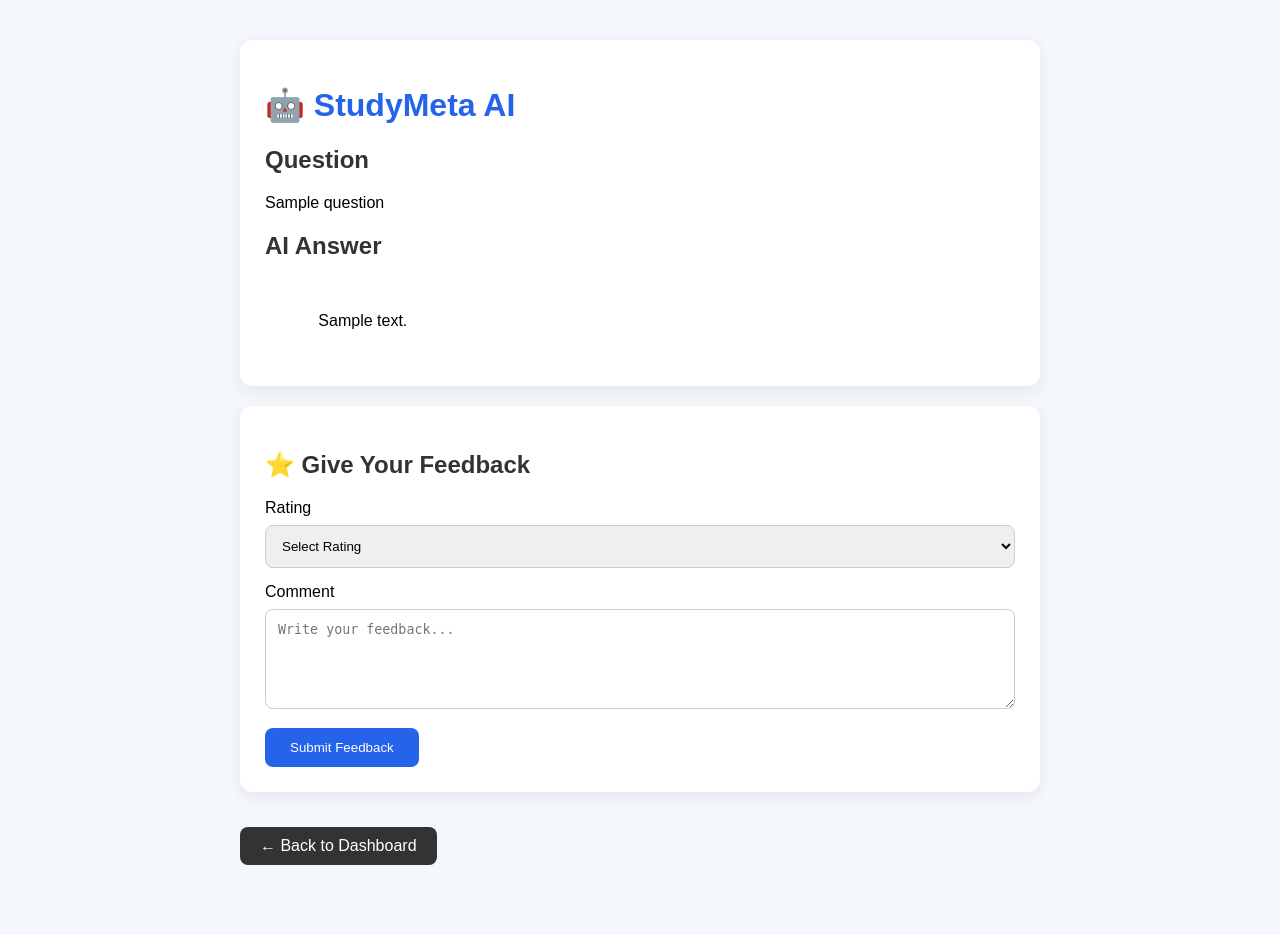
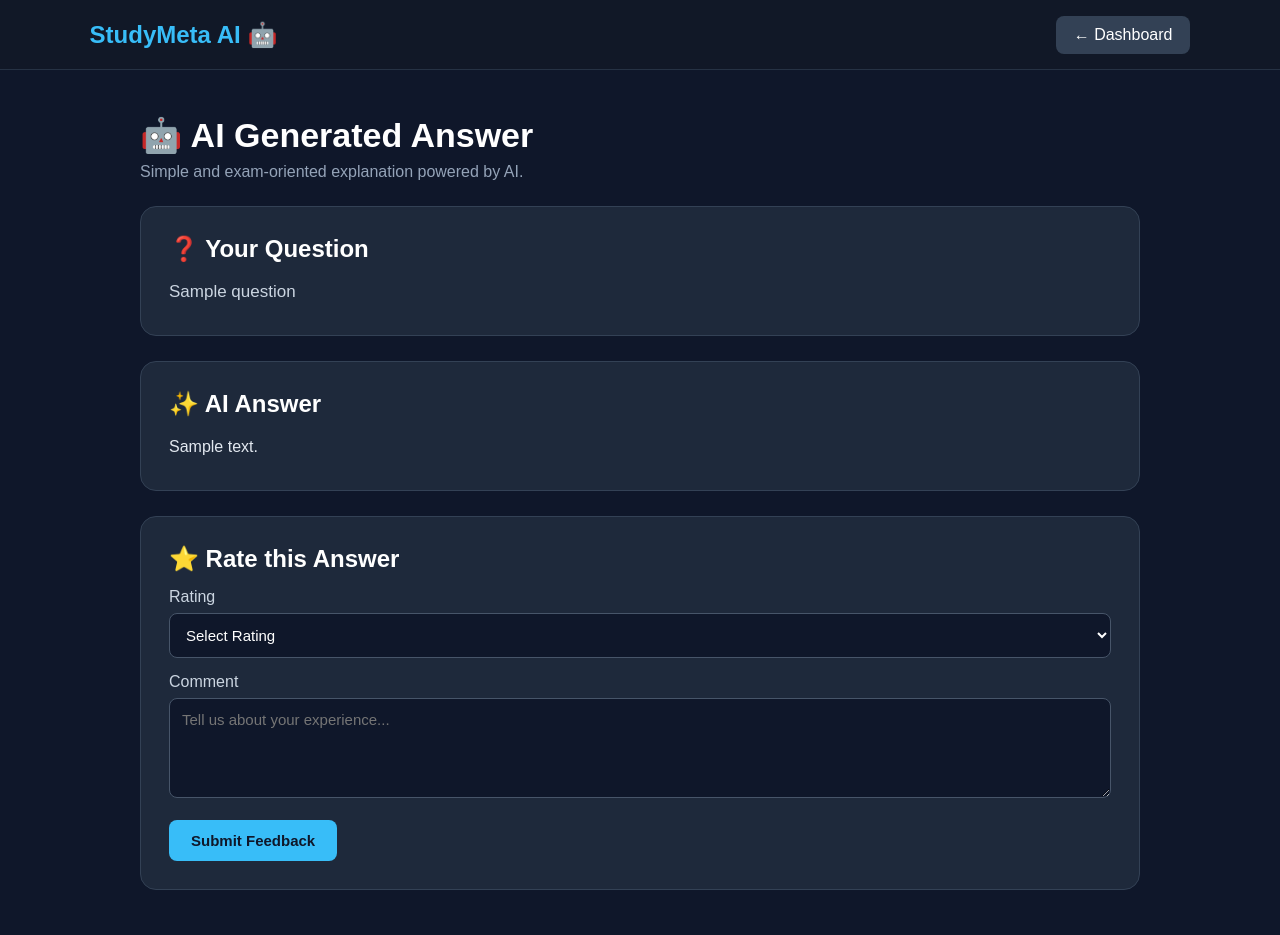
Before and after one commit to sakshishelke281-ctrl/study-meta-ai, a Flask app: template templates/answer.html in a window 1280 px wide. Before the commit the page ends 865 px from the top, so only its background shows below. Run offline with Flask 3, Linux system fonts and the light colour scheme; the template is opened without the code that fills it: most values are stand-ins (such as "Sample title", 1, 10 or a date in 2020); some libraries are stand-ins or nearby versions.

Commit message:
Improve AI answer page

```diff
--- a/templates/answer.html
+++ b/templates/answer.html
@@ -1,103 +1,236 @@
 <!DOCTYPE html>
-<html>
+<html lang="en">
+
 <head>
+    <meta charset="UTF-8">
+    <meta name="viewport" content="width=device-width, initial-scale=1.0">
+
     <title>AI Answer - StudyMeta AI</title>
 
     <style>
+        * {
+            margin: 0;
+            padding: 0;
+            box-sizing: border-box;
+            font-family: Arial, sans-serif;
+        }
+
         body {
-            font-family: Arial, sans-serif;
-            background: #f4f7fb;
-            margin: 0;
-            padding: 40px;
+            background: #0f172a;
+            color: white;
+            min-height: 100vh;
+        }
+
+        nav {
+            height: 70px;
+            background: #111827;
+            display: flex;
+            justify-content: space-between;
+            align-items: center;
+            padding: 0 7%;
+            border-bottom: 1px solid #263244;
+        }
+
+        .logo {
+            font-size: 24px;
+            font-weight: bold;
+            color: #38bdf8;
+        }
+
+        .back {
+            text-decoration: none;
+            color: white;
+            background: #334155;
+            padding: 10px 18px;
+            border-radius: 8px;
+        }
+
+        .back:hover {
+            background: #475569;
         }
 
         .container {
-            max-width: 800px;
-            margin: auto;
+            width: 86%;
+            max-width: 1000px;
+            margin: 45px auto;
         }
 
-        .card {
-            background: white;
-            padding: 25px;
-            border-radius: 12px;
-            margin-bottom: 20px;
-            box-shadow: 0 4px 15px rgba(0,0,0,0.08);
+        .title {
+            margin-bottom: 25px;
         }
 
-        h1 {
-            color: #2563eb;
+        .title h1 {
+            font-size: 34px;
+            margin-bottom: 8px;
         }
 
-        h2 {
-            color: #333;
+        .title p {
+            color: #94a3b8;
         }
 
-        .answer {
-            line-height: 1.7;
-            white-space: pre-wrap;
+        .question-box,
+        .answer-box,
+        .feedback-box {
+            background: #1e293b;
+            border: 1px solid #334155;
+            border-radius: 16px;
+            padding: 28px;
+            margin-bottom: 25px;
         }
 
-        .feedback {
-            margin-top: 20px;
+        .question-box h2,
+        .answer-box h2,
+        .feedback-box h2 {
+            margin-bottom: 15px;
+        }
+
+        .question {
+            color: #cbd5e1;
+            font-size: 17px;
+            line-height: 1.7;
+        }
+
+        .answer-content {
+            color: #e2e8f0;
+            line-height: 1.8;
+            font-size: 16px;
+        }
+
+        .answer-content h3 {
+            color: #38bdf8;
+            margin: 20px 0 10px;
+        }
+
+        .answer-content p {
+            margin-bottom: 10px;
+        }
+
+        .answer-content li {
+            margin: 8px 0 8px 22px;
+        }
+
+        .feedback-box label {
+            display: block;
+            margin: 15px 0 7px;
+            color: #cbd5e1;
         }
 
         select,
         textarea {
             width: 100%;
             padding: 12px;
-            margin-top: 8px;
-            margin-bottom: 15px;
-            border: 1px solid #ccc;
             border-radius: 8px;
-            box-sizing: border-box;
+            border: 1px solid #475569;
+            background: #0f172a;
+            color: white;
+            font-size: 15px;
         }
 
         textarea {
-            height: 100px;
+            min-height: 100px;
             resize: vertical;
         }
 
-        button {
-            background: #2563eb;
-            color: white;
+        .btn {
+            margin-top: 18px;
             border: none;
-            padding: 12px 25px;
+            background: #38bdf8;
+            color: #0f172a;
+            padding: 12px 22px;
             border-radius: 8px;
+            font-weight: bold;
             cursor: pointer;
+            font-size: 15px;
         }
 
-        button:hover {
-            background: #1d4ed8;
+        .btn:hover {
+            background: #0ea5e9;
         }
 
-        .dashboard-btn {
-            display: inline-block;
-            margin-top: 15px;
-            padding: 10px 20px;
-            background: #333;
-            color: white;
-            text-decoration: none;
-            border-radius: 8px;
+        @media (max-width: 600px) {
+
+            nav {
+                padding: 0 5%;
+            }
+
+            .logo {
+                font-size: 20px;
+            }
+
+            .container {
+                width: 92%;
+                margin: 30px auto;
+            }
+
+            .title h1 {
+                font-size: 28px;
+            }
+
+            .question-box,
+            .answer-box,
+            .feedback-box {
+                padding: 20px;
+            }
         }
     </style>
+
 </head>
 
 <body>
 
+    <nav>
+
+        <div class="logo">
+            StudyMeta AI 🤖
+        </div>
+
+        <a href="/dashboard" class="back">
+            ← Dashboard
+        </a>
+
+    </nav>
+
+
     <div class="container">
 
-    <div class="card">
+        <div class="title">
 
-        <h1>🤖 StudyMeta AI</h1>
+            <h1>
+                🤖 AI Generated Answer
+            </h1>
 
-        <h2>Question</h2>
+            <p>
+                Simple and exam-oriented explanation powered by AI.
+            </p>
 
-        <p>{{ question }}</p>
+        </div>
 
-        <h2>AI Answer</h2>
 
-        <div class="answer">
-            {{ answer }}
+        <!-- QUESTION -->
+
+        <div class="question-box">
+
+            <h2>
+                ❓ Your Question
+            </h2>
+
+            <div class="question">
+                {{ question }}
+            </div>
+
+        </div>
+
+
+        <!-- AI ANSWER -->
+
+        <div class="answer-box">
+
+            <h2>
+                ✨ AI Answer
+            </h2>
+
+            <div class="answer-content">
+                {{ answer|safe }}
             </div>
 
         </div>
@@ -105,40 +238,67 @@
 
         <!-- FEEDBACK -->
 
-    <div class="card feedback">
+        <div class="feedback-box">
 
-        <h2>⭐ Give Your Feedback</h2>
+            <h2>
+                ⭐ Rate this Answer
+            </h2>
 
             <form action="/feedback" method="POST">
 
-            <!-- Answer ID -->
-            <input type="hidden"
+                <input
+                    type="hidden"
                     name="answer_id"
-                   value="{{ answer_id }}">
+                    value="{{ answer_id }}"
+                >
 
-            <label>Rating</label>
+                <label>
+                    Rating
+                </label>
 
                 <select name="rating" required>
 
-                <option value="">Select Rating</option>
-                <option value="5">⭐⭐⭐⭐⭐ Excellent</option>
-                <option value="4">⭐⭐⭐⭐ Good</option>
-                <option value="3">⭐⭐⭐ Average</option>
-                <option value="2">⭐⭐ Poor</option>
-                <option value="1">⭐ Very Poor</option>
+                    <option value="">
+                        Select Rating
+                    </option>
+
+                    <option value="5">
+                        ⭐⭐⭐⭐⭐ Excellent
+                    </option>
+
+                    <option value="4">
+                        ⭐⭐⭐⭐ Good
+                    </option>
+
+                    <option value="3">
+                        ⭐⭐⭐ Average
+                    </option>
+
+                    <option value="2">
+                        ⭐⭐ Poor
+                    </option>
+
+                    <option value="1">
+                        ⭐ Very Poor
+                    </option>
 
                 </select>
 
 
-            <label>Comment</label>
+                <label>
+                    Comment
+                </label>
 
                 <textarea
                     name="comment"
-                placeholder="Write your feedback..."
-                required></textarea>
+                    placeholder="Tell us about your experience..."
+                ></textarea>
 
 
-            <button type="submit">
+                <button
+                    type="submit"
+                    class="btn"
+                >
                     Submit Feedback
                 </button>
 
@@ -146,12 +306,8 @@
 
         </div>
 
-
-    <a href="/dashboard" class="dashboard-btn">
-        ← Back to Dashboard
-    </a>
-
     </div>
 
 </body>
+
 </html>
```
Lines whose indentation alone changed are shown as unchanged.
